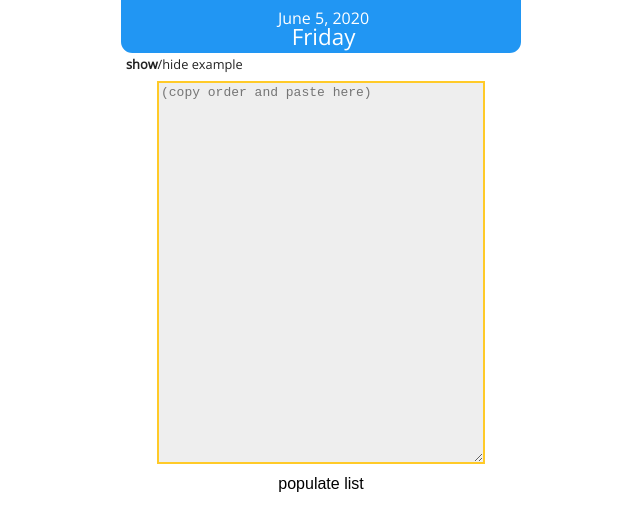
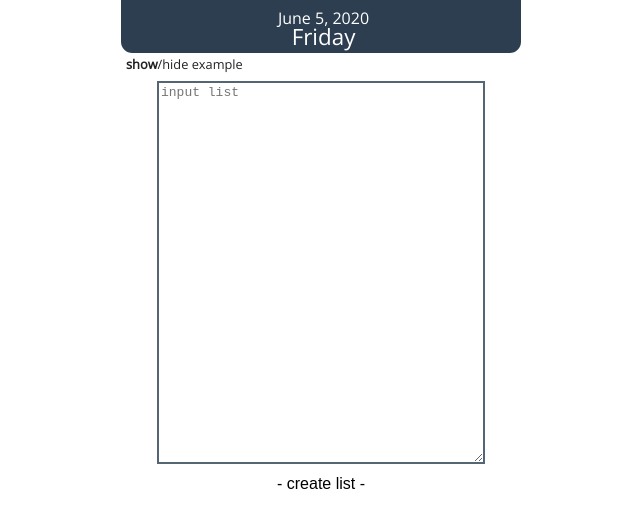
Before and after one commit to montgomeryrd/tessio-app, a React (Create React App) app: page / in a window 1280 px wide. Shown: the top 528 px of the page, without its empty margins (319-959 px from the left). Built offline with nearby package versions, Linux system fonts and the light colour scheme.

Commit message:
now uses localStorage

```diff
--- a/src/components/dashboard/Dashboard.js
+++ b/src/components/dashboard/Dashboard.js
@@ -12,6 +12,16 @@ class Dashboard extends React.Component {
         }
         this.handleChange=this.handleChange.bind(this);
         this.handleSubmit=this.handleSubmit.bind(this);
+    }
+    componentDidMount() {
+        try {
+            const json = localStorage.getItem('data');
+            this.setState({...JSON.parse(json)});
+        } catch (error) {};
+    }
+    componentDidUpdate(prevProps, prevState) {
+        const json = JSON.stringify(this.state);
+        localStorage.setItem('data', json);
     }
     handleChange = (e) => {
         this.setState({value : e.target.value});
@@ -72,7 +82,7 @@ class Dashboard extends React.Component {
                     </div>
                 </div>
                 <div className="dashboard-foot-container" style={{display : this.state.tessio.length ? "block" : "none"}}>
-                    <button className="submit" onClick={this.removeCompletedItems}>refresh list</button>
+                    <button className="submit" onClick={this.removeCompletedItems}>- refresh list -</button>
                 </div>
             </div>
         )
--- a/src/components/supplylist/SupplyList.js
+++ b/src/components/supplylist/SupplyList.js
@@ -14,9 +14,9 @@ const SupplyList = (props) => {
                     value={props.value}
                     onChange={props.handleChange}
                     required={true}
-                    placeholder="(copy order and paste here)">
+                    placeholder="input list">
                 </textarea>
-                <button className="submit" type="submit" onSubmit={props.handleSubmit}>populate list</button>
+                <button className="submit" type="submit" onSubmit={props.handleSubmit}> - create list -</button>
             </form>
         </div>
     )
--- a/src/styles/dashboard.css
+++ b/src/styles/dashboard.css
@@ -42,7 +42,7 @@ html {
     display: flex;
     flex-direction: column;
     align-items: center;
-    background-color: #2196F3;
+    background-color: #2C3E50;
     border-bottom-left-radius: 3mm;
     border-bottom-right-radius: 3mm;
     padding: 5px;
@@ -74,8 +74,8 @@ html {
     margin: 0 auto;
     margin-top: 10px;
     width: 80%;
-    background-color: #eee;
-    border: solid 2px #FFCA28;
+    background-color: none;
+    border: solid 2px #566573;
 }
 
 .item-container {
```
